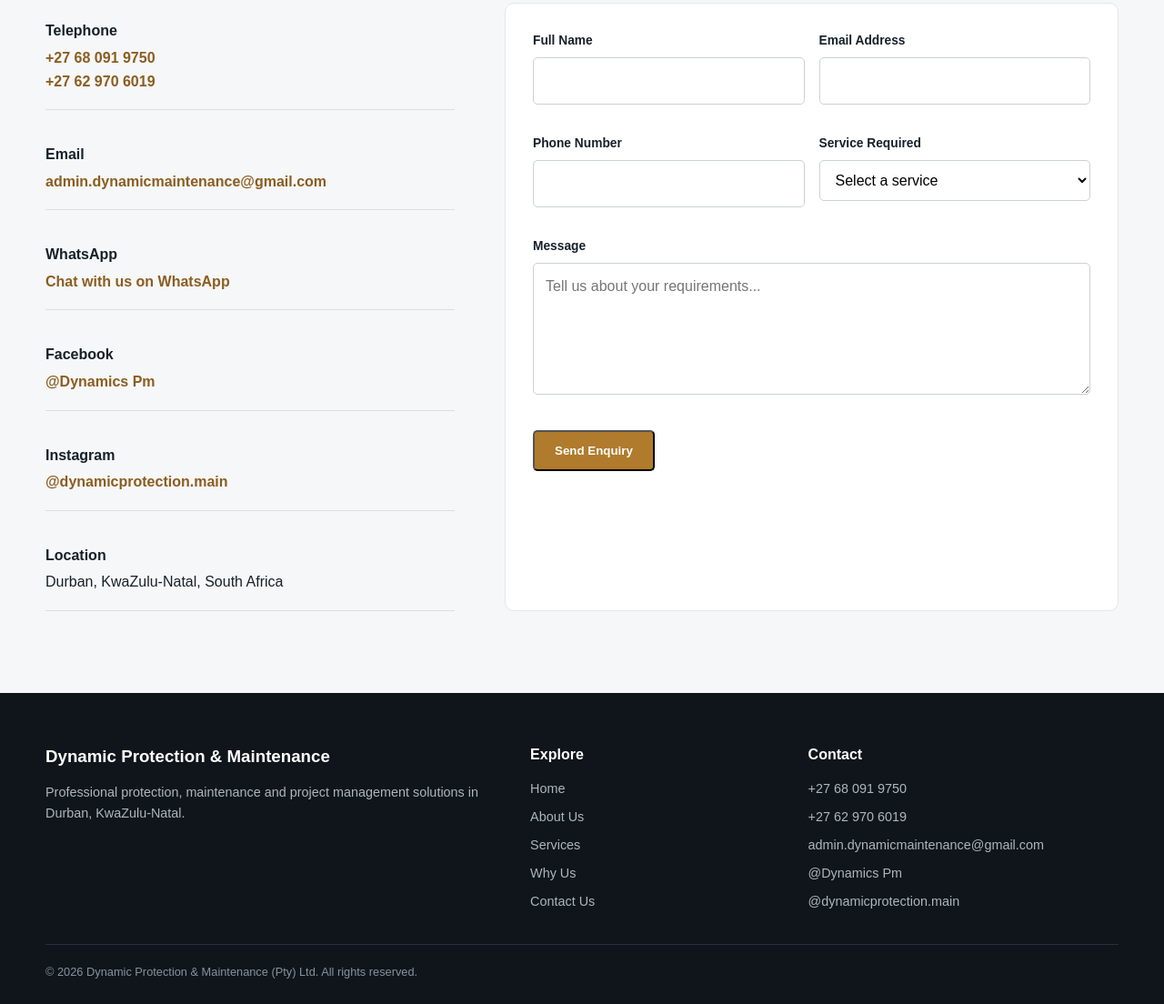
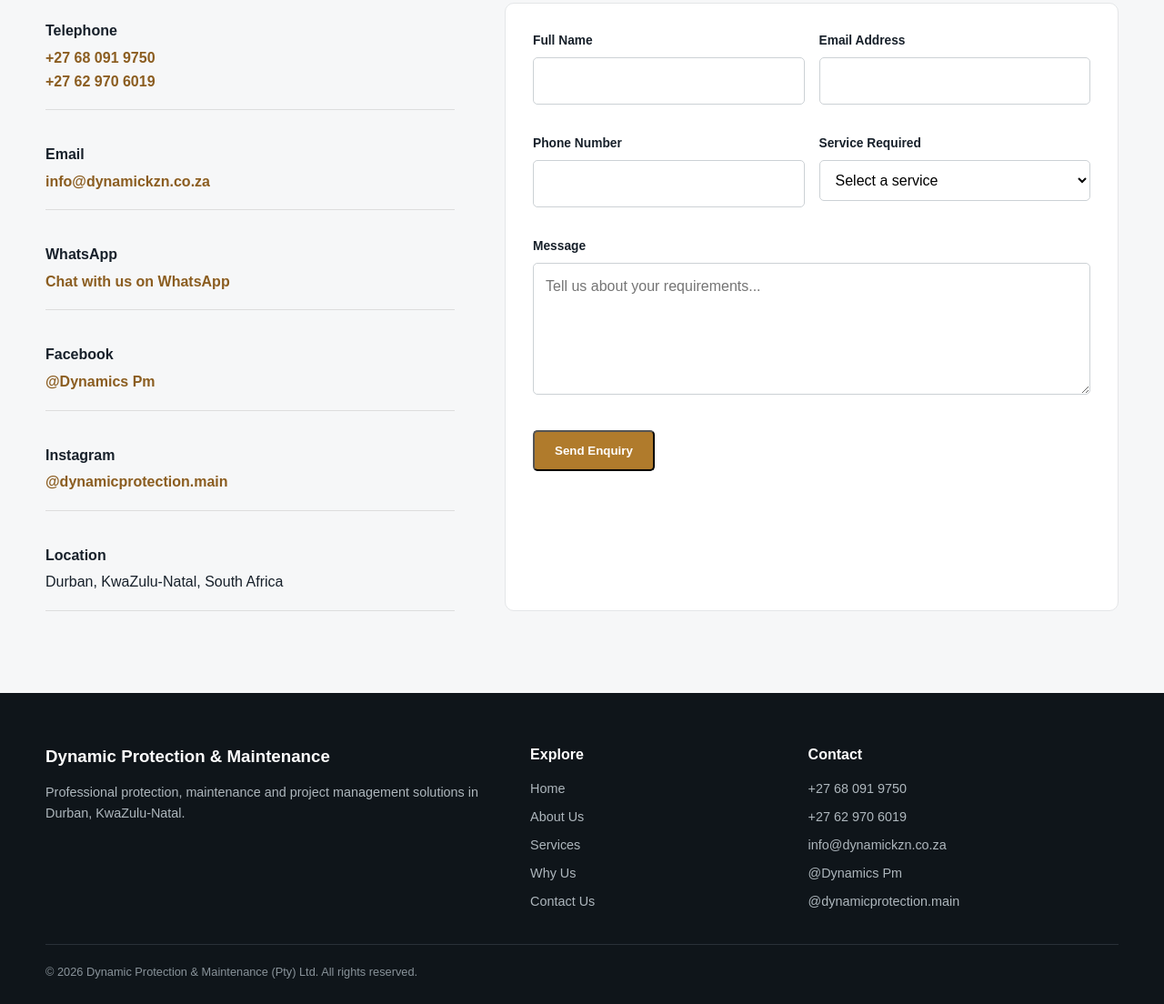
Before and after one commit to dynamicprotectionandmaintenance/dynamicprotectionandmaintenance.co.za, a plain HTML site: page index.html in a window 1280 px wide. Shown: the part 3010-4114 px from the top of the page at 91% size. Drawn offline with Linux system fonts and the light colour scheme.

Commit message:
Update index.html

```diff
--- a/index.html
+++ b/index.html
@@ -182,14 +182,14 @@ section{padding:70px 18px}
 <div class="contact-grid">
 <div class="contact-info">
 <div class="contact-item"><strong>Telephone</strong><a href="tel:+27680919750">+27 68 091 9750</a><br><a href="tel:+27629706019">+27 62 970 6019</a></div>
-<div class="contact-item"><strong>Email</strong><a href="mailto:admin.dynamicmaintenance@gmail.com">admin.dynamicmaintenance@gmail.com</a></div>
+<div class="contact-item"><strong>Email</strong><a href="mailto:info@dynamickzn.co.za">info@dynamickzn.co.za</a></div>
 <div class="contact-item"><strong>WhatsApp</strong><a href="https://wa.me/27629706019" target="_blank" rel="noopener noreferrer">Chat with us on WhatsApp</a></div>
 <div class="contact-item"><strong>Facebook</strong><a href="https://www.facebook.com/share/1U5TnK7W18/" target="_blank" rel="noopener noreferrer">@Dynamics Pm</a></div>
 <div class="contact-item"><strong>Instagram</strong><a href="https://www.instagram.com/dynamicprotection.main/" target="_blank" rel="noopener noreferrer">@dynamicprotection.main</a></div>
 <div class="contact-item"><strong>Location</strong><span>Durban, KwaZulu-Natal, South Africa</span></div>
 </div>
 
-<form action="https://formsubmit.co/admin.dynamicmaintenance@gmail.com" method="POST">
+<form action="https://formsubmit.co/info@dynamickzn.co.za" method="POST">
 <input type="hidden" name="_subject" value="New Website Enquiry - Dynamic Protection & Maintenance">
 <input type="hidden" name="_captcha" value="true">
 <input type="hidden" name="_template" value="table">
@@ -211,7 +211,7 @@ section{padding:70px 18px}
 <div class="footer-grid">
 <div><h3>Dynamic Protection & Maintenance</h3><p>Professional protection, maintenance and project management solutions in Durban, KwaZulu-Natal.</p></div>
 <div><h4>Explore</h4><ul><li><a href="#home">Home</a></li><li><a href="#about">About Us</a></li><li><a href="#services">Services</a></li><li><a href="#why-us">Why Us</a></li><li><a href="#contact">Contact Us</a></li></ul></div>
-<div><h4>Contact</h4><ul><li><a href="tel:+27680919750">+27 68 091 9750</a></li><li><a href="tel:+27629706019">+27 62 970 6019</a></li><li><a href="mailto:admin.dynamicmaintenance@gmail.com">admin.dynamicmaintenance@gmail.com</a></li><li><a href="https://www.facebook.com/share/1U5TnK7W18/" target="_blank" rel="noopener noreferrer">@Dynamics Pm</a></li><li><a href="https://www.instagram.com/dynamicprotection.main/" target="_blank" rel="noopener noreferrer">@dynamicprotection.main</a></li></ul></div>
+<div><h4>Contact</h4><ul><li><a href="tel:+27680919750">+27 68 091 9750</a></li><li><a href="tel:+27629706019">+27 62 970 6019</a></li><li><a href="mailto:info@dynamickzn.co.za">info@dynamickzn.co.za</a></li><li><a href="https://www.facebook.com/share/1U5TnK7W18/" target="_blank" rel="noopener noreferrer">@Dynamics Pm</a></li><li><a href="https://www.instagram.com/dynamicprotection.main/" target="_blank" rel="noopener noreferrer">@dynamicprotection.main</a></li></ul></div>
 </div>
 <div class="copyright">© 2026 Dynamic Protection & Maintenance (Pty) Ltd. All rights reserved.</div>
 </footer>
```
